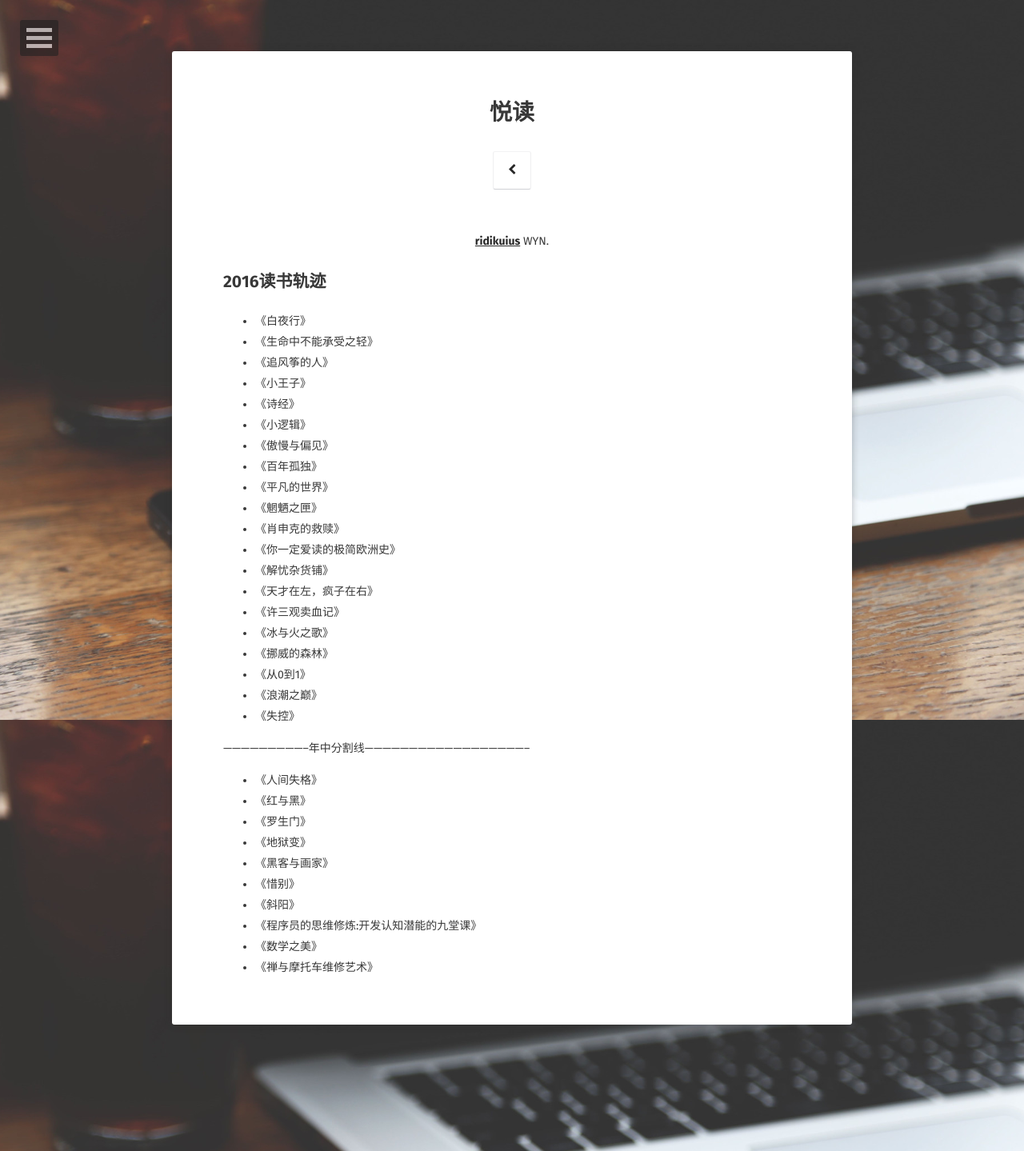
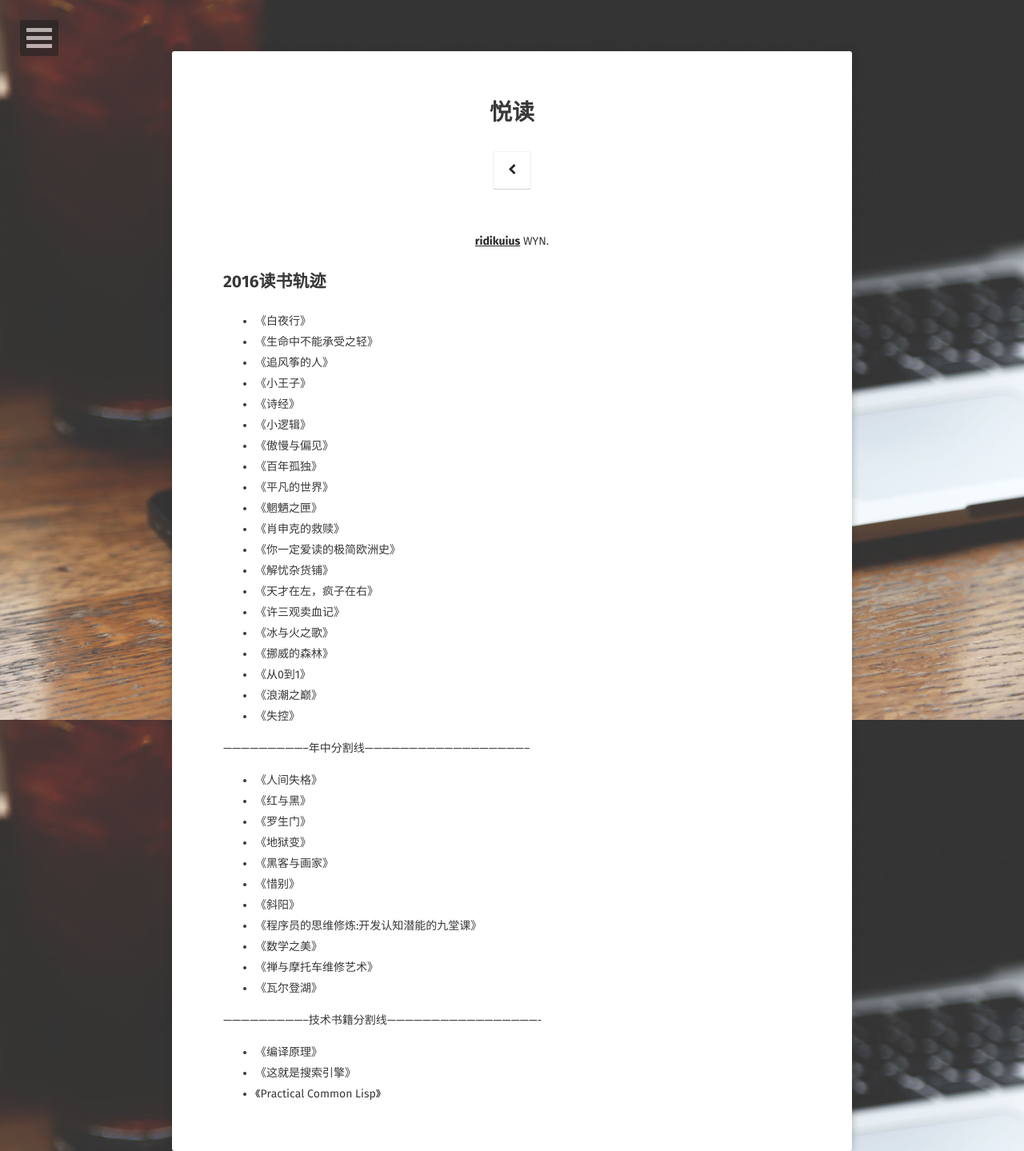
Before and after one commit to ridikuius/ridikuius.github.io, a Jekyll site: the page built from about/index.md, in a window 1280 px wide. Shown: the whole page at 80% size. Built offline with Jekyll 4.4.1, drawn with Linux system fonts in a browser that asks for light colours; some web fonts are replaced.

Commit message:
Update index.md
add

```diff
--- a/about/index.md
+++ b/about/index.md
@@ -42,3 +42,9 @@ comments: false
 * 《程序员的思维修炼:开发认知潜能的九堂课》
 * 《数学之美》
 * 《禅与摩托车维修艺术》
+* 《瓦尔登湖》
+
+-----------------------------技术书籍分割线----------------------------------------------------
+* 《编译原理》
+* 《这就是搜索引擎》
+* 《Practical Common Lisp》
```
